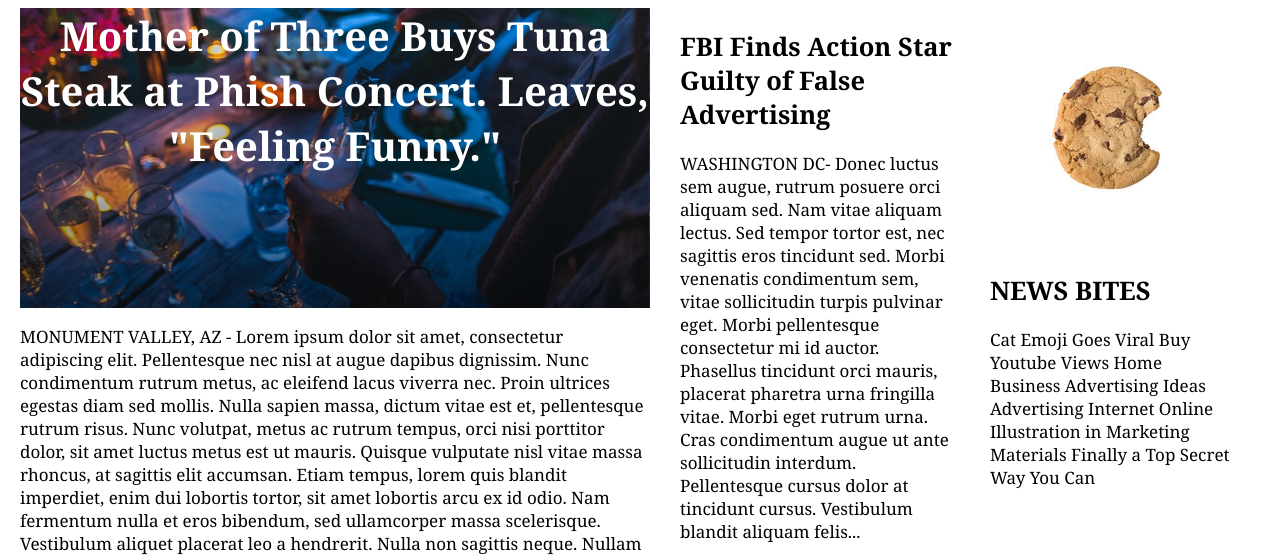
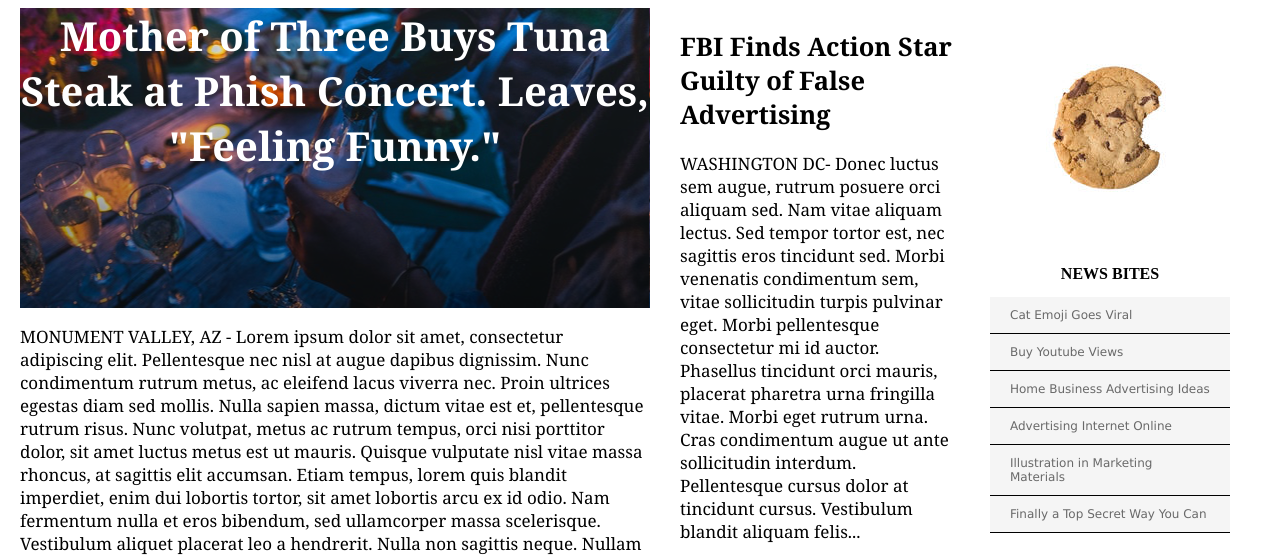
Before and after one commit to morbidlust/myTimes, a plain HTML site: page index.html in a window 1280 px wide. Shown: the part 92-649 px from the top of the page. Drawn offline with Linux system fonts and the light colour scheme.

Commit message:
Step 6 complete.

```diff
--- a/index.html
+++ b/index.html
@@ -68,9 +68,14 @@
       <!-- Right column -->
       <div class="small">
         <img src="./resources/images/img-news-bite.png" alt="News Bite">
-        <div class="article">
+        <div class="bites">
           <h2>NEWS BITES</h2>
-          <p>Cat Emoji Goes Viral Buy Youtube Views Home Business Advertising Ideas Advertising Internet Online Illustration in Marketing Materials Finally a Top Secret Way You Can</p>
+          <span class="bite">Cat Emoji Goes Viral</span>
+          <span class="bite">Buy Youtube Views</span>
+          <span class="bite">Home Business Advertising Ideas</span>
+          <span class="bite">Advertising Internet Online</span>
+          <span class="bite">Illustration in Marketing Materials</span>
+          <span class="bite">Finally a Top Secret Way You Can</span>
         </div>
       </div>
     </div>
--- a/resources/css/style.css
+++ b/resources/css/style.css
@@ -72,6 +72,7 @@ nav a {
 
 .small {
   width: 240px;
+  flex-direction: column;
 }
 
 .image {
@@ -123,3 +124,20 @@ nav a {
 .flow .article {
   height: 250px;
 }
+
+.bites h2 {
+  font-size: 16px;
+  font-weight: bold;
+  text-align: center;
+}
+
+.bites .bite {
+  display: block;
+  margin: 0px;
+  border-bottom: 1px solid black;
+  background-color: WhiteSmoke;
+  font-family: Verdana;
+  font-size: 12px;
+  color: DimGray;
+  padding: 11px 20px;
+}
```
